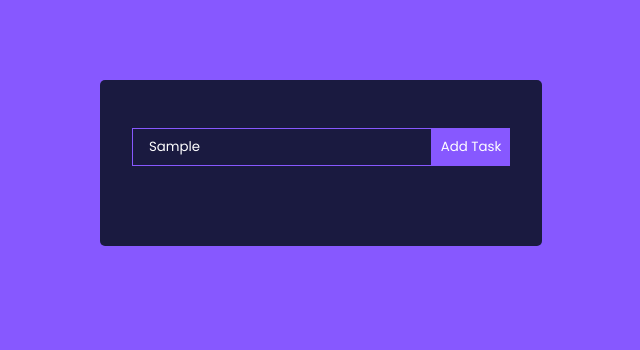
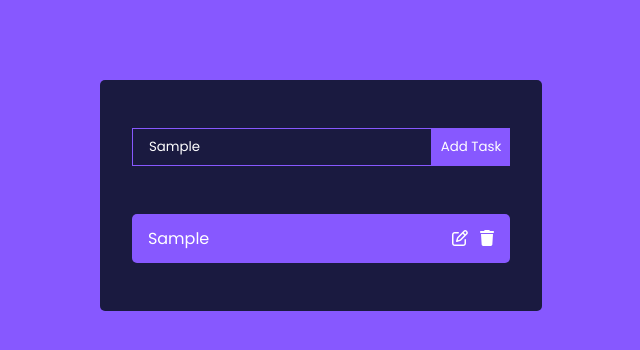
Before and after one commit to Kaveeshe2001/To-Do, a React (Create React App) app in the folder my-app/: page / in a window 1280 px wide. Both pictures are taken after typing "Sample" into the empty fields and a click on the button "Add Task". Shown: the top 350 px of the page, without its empty margins (319-959 px from the left). Built offline with nearby package versions, Linux system fonts and the light colour scheme.

Commit message:
update code

```diff
--- a/my-app/src/components/Todo.js
+++ b/my-app/src/components/Todo.js
@@ -1,9 +1,16 @@
 import React from 'react'
+import { FontAwesomeIcon } from '@fortawesome/react-fontawesome'
+import { faPenToSquare } from '@fortawesome/free-regular-svg-icons'
+import { faTrash } from '@fortawesome/free-solid-svg-icons'
 
-const Todo = () => {
+const Todo = ({task}) => {
   return (
-    <div>
-
+    <div className='Todo'>
+      <p>{task.task}</p>
+      <div>
+        <FontAwesomeIcon icon={faPenToSquare} />
+        <FontAwesomeIcon icon={faTrash} />
+      </div>
     </div>
   )
 }
--- a/my-app/src/components/TodoForm.js
+++ b/my-app/src/components/TodoForm.js
@@ -1,16 +1,16 @@
 import { useState } from "react"
 import React from 'react'
 
-const TodoForm = () => {
+const TodoForm = ({addTodo}) => {
   const [value, setValue] = useState("")
 
   const handleSubmit = e => {
     e.preventDefault();
-    console.log(value)
+    addTodo(value)
   }
   return (
     <form className="TodoForm" onSubmit={handleSubmit}>
-        <input type='text' className='todo-input' placeholder='What is the task today?' onChange={(e) => setValue(e.target.value)}/>
+        <input type='text' className='todo-input' value={value} placeholder='What is the task today?' onChange={(e) => setValue(e.target.value)}/>
         <button type='submit' className='todo-btn'>Add Task</button>
     </form>
   )
--- a/my-app/src/components/TodoWrapper.js
+++ b/my-app/src/components/TodoWrapper.js
@@ -1,10 +1,22 @@
-import React from 'react'
+import React, {useState} from 'react'
 import TodoForm from './TodoForm'
+import { v4 as uuidv4 } from 'uuid';
+import Todo from './Todo';
+uuidv4();
 
 const TodoWrapper = () => {
+  const [todos, setTodos] = useState([])
+
+  const addTodo = todo => {
+    setTodos([...todos, {id: uuidv4(), task: todo, completed: false, isEditing: false}])
+    console.log(todos)
+  }
   return (
     <div className='TodoWrapper'>
-      <TodoForm />
+      <TodoForm addTodo={addTodo} />
+      {todos.map((todo, index) => (
+        <Todo task={todo} key={index} />
+      ))}
     </div>
   )
 }
```
